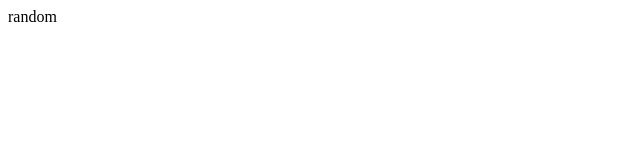
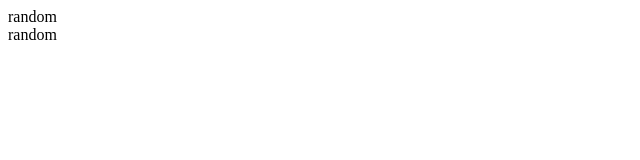
Before and after one commit to raiwirawan/Project1, a plain HTML site: page index.html in a window 1280 px wide. Shown: the full height of the page, 0-640 px from the left. Drawn offline with Linux system fonts and the light colour scheme.

Commit message:
Adding index.html

```diff
--- a/index.html
+++ b/index.html
@@ -7,5 +7,6 @@
 	</head>
 	<body>
 		<div>random</div>
+		<div>random</div>
 	</body>
 </html>
```
